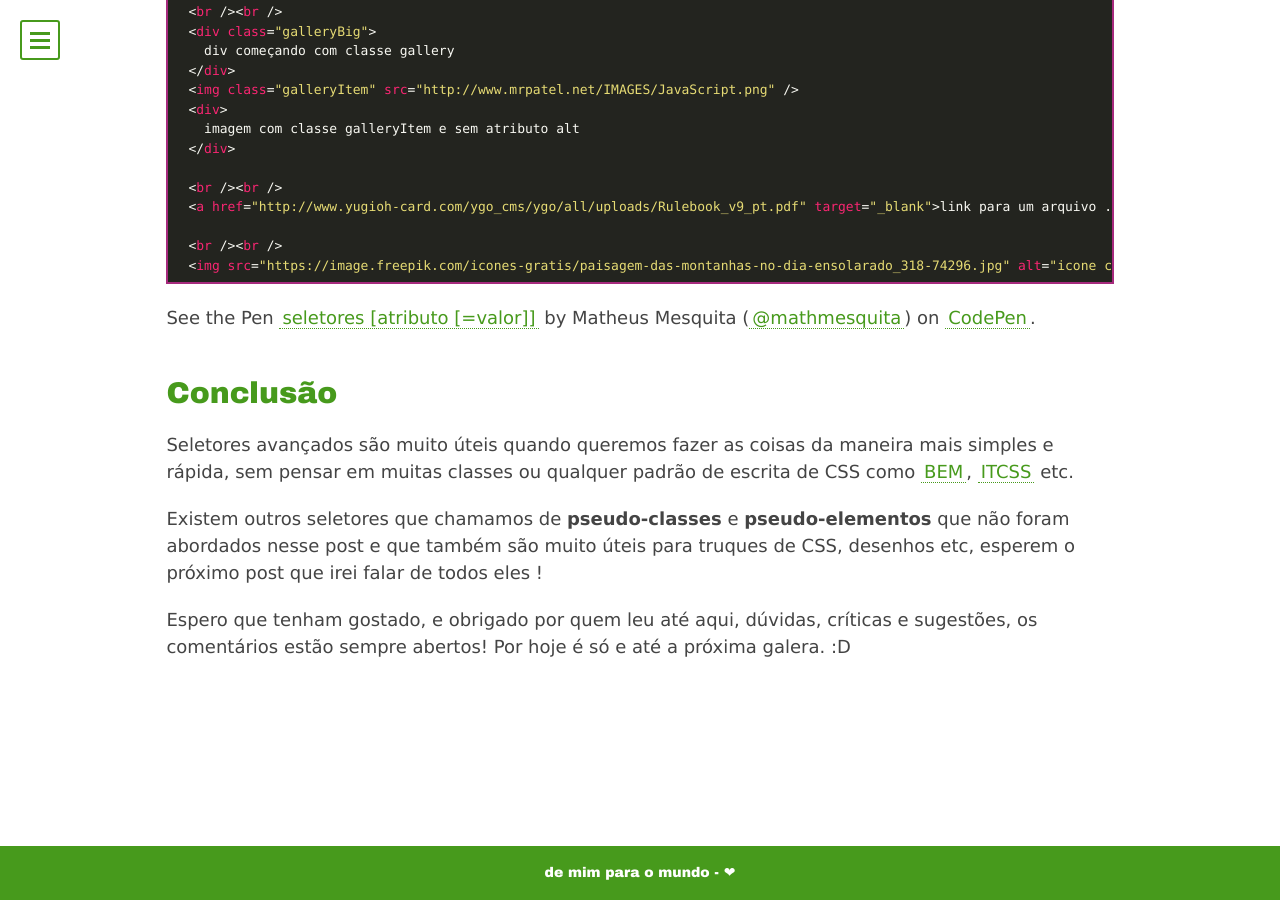
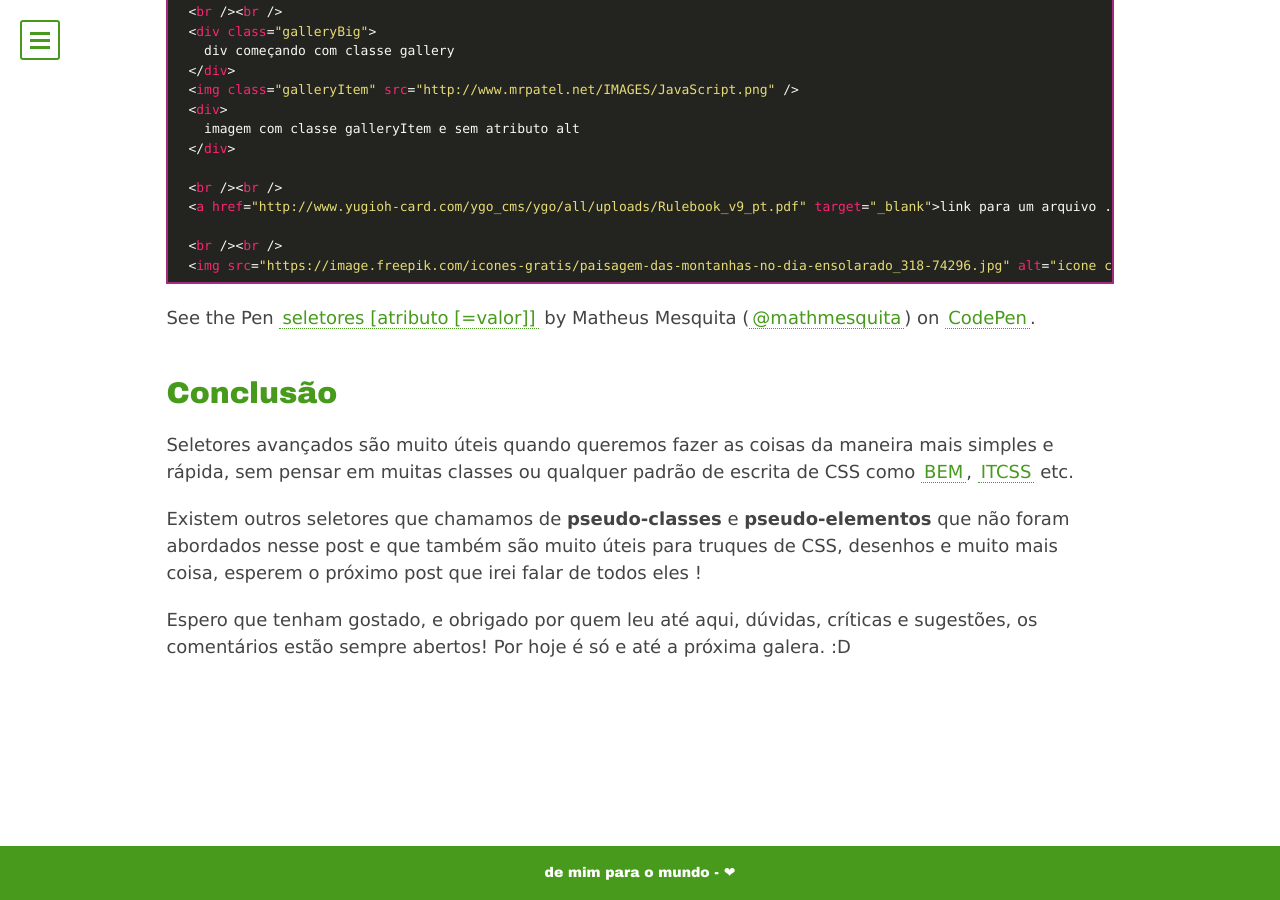
Before and after one commit to MathMesquita/mathmesquita.github.io, a Jekyll site: the page built from _posts/2017-01-24-seletores-css-avancados.md, in a window 1280 px wide and 900 px high, scrolled down 7711 px. Built offline with Jekyll 4.4.1, drawn with Linux system fonts in a browser that asks for light colours; comment, search, counter and statistics services are not loaded.

```diff
--- a/_posts/2017-01-24-seletores-css-avancados.md
+++ b/_posts/2017-01-24-seletores-css-avancados.md
@@ -327,5 +327,5 @@
 
 <h3>Conclusão</h3>
 <p>Seletores avançados são muito úteis quando queremos fazer as coisas da maneira mais simples e rápida, sem pensar em muitas classes ou qualquer padrão de escrita de CSS como <a target="_blank" href="http://getbem.com/introduction/">BEM</a>, <a target="_blank" href="http://itcss.io/">ITCSS</a> etc.</p>
-<p>Existem outros seletores que chamamos de <b>pseudo-classes</b> e <b>pseudo-elementos</b> que não foram abordados nesse post e que também são muito úteis para truques de CSS, desenhos etc, esperem o próximo post que irei falar de todos eles !</p>
+<p>Existem outros seletores que chamamos de <b>pseudo-classes</b> e <b>pseudo-elementos</b> que não foram abordados nesse post e que também são muito úteis para truques de CSS, desenhos e muito mais coisa, esperem o próximo post que irei falar de todos eles !</p>
 <p>Espero que tenham gostado, e obrigado por quem leu até aqui, dúvidas, críticas e sugestões, os comentários estão sempre abertos! Por hoje é só e até a próxima galera. :D</p>
```
